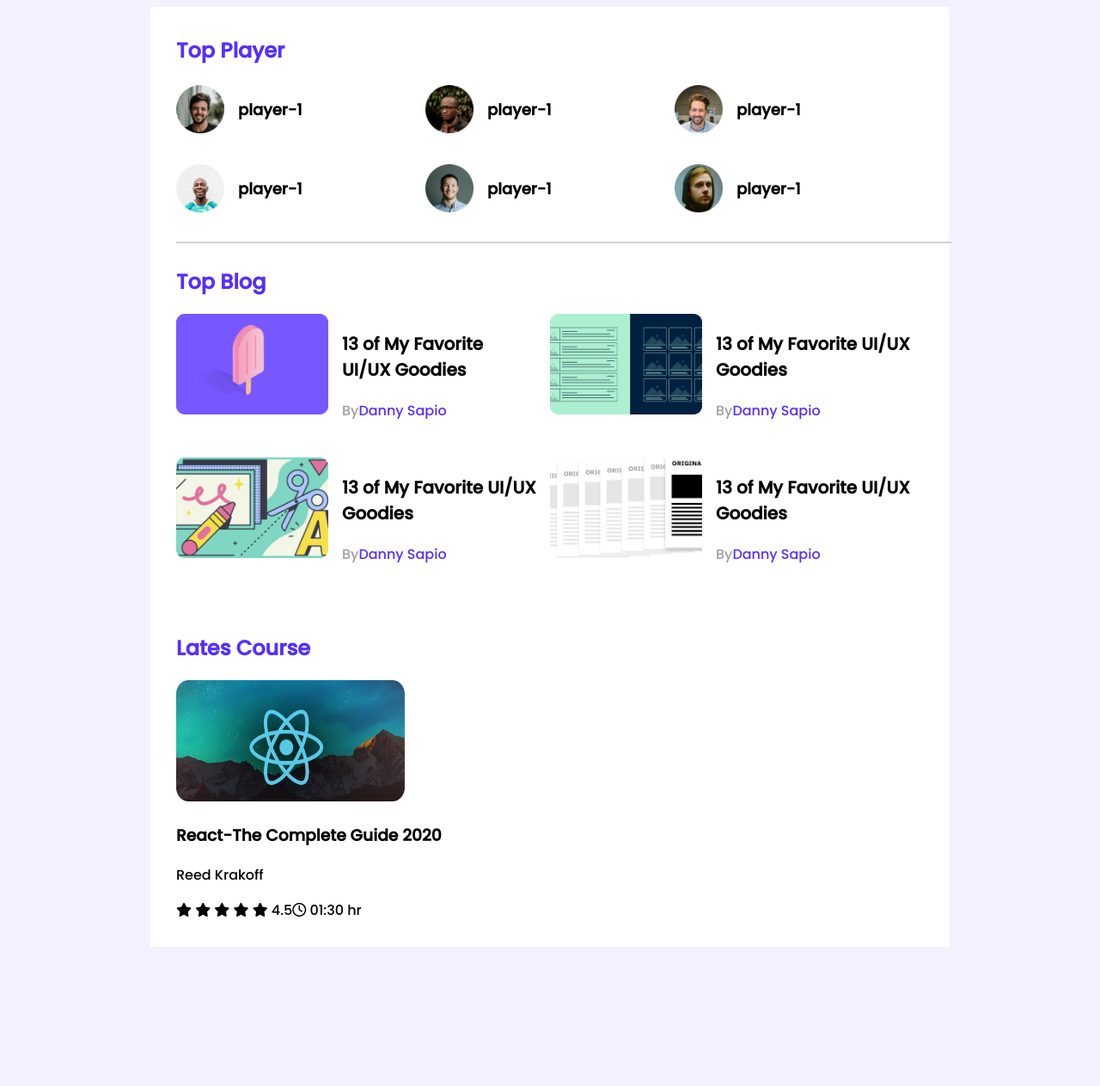
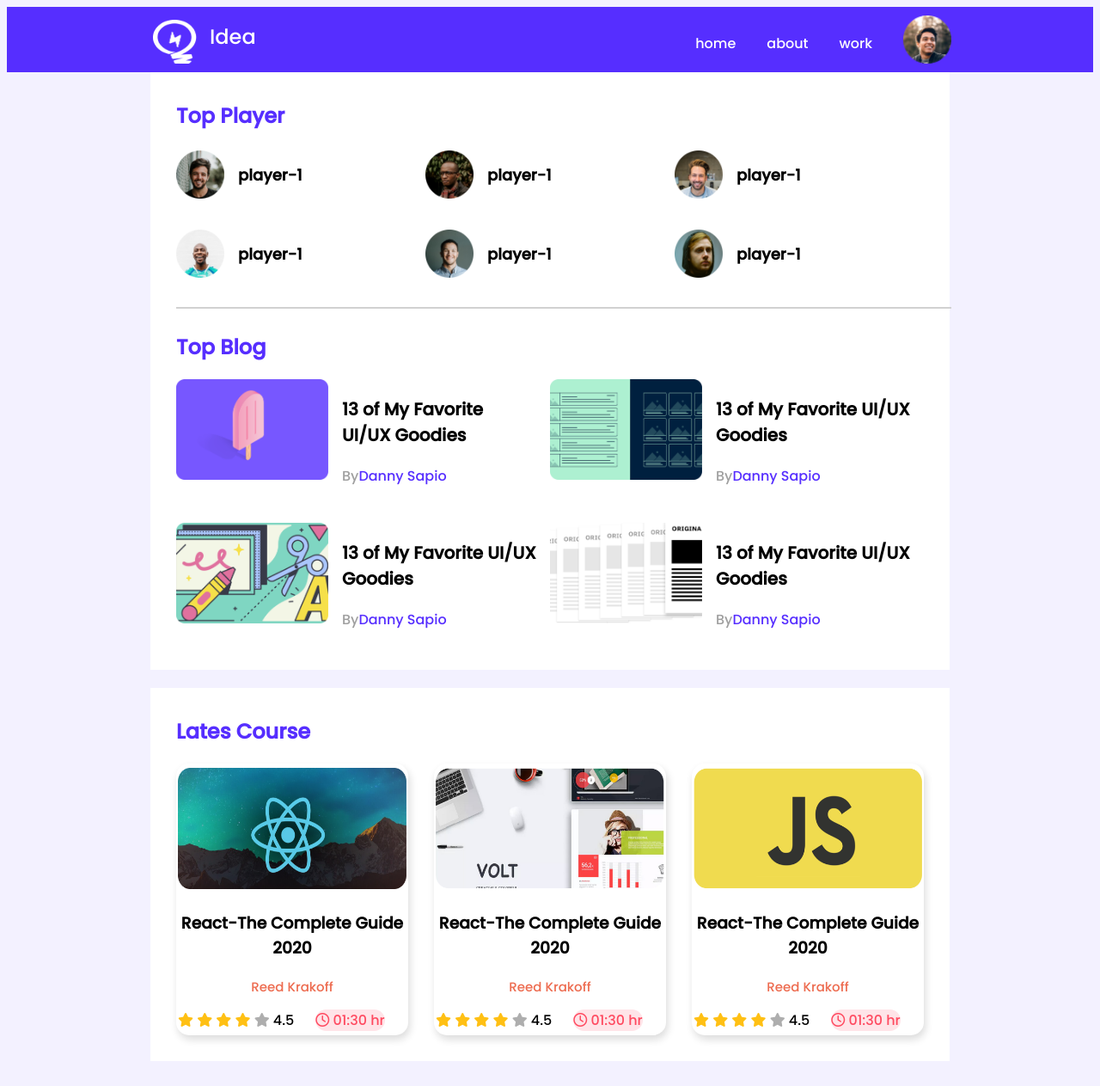
Before and after one commit to achinta21/pratices-leader-board, a plain HTML site: page index.html in a window 1280 px wide. Shown: the whole page at 86% size. Before the commit the page ends 1109 px from the top, so only its background shows below. Drawn offline with Linux system fonts and the light colour scheme.

Commit message:
my last commit

```diff
--- a/index.html
+++ b/index.html
@@ -16,7 +16,18 @@
          header star
     -------------------->
      <header>
-
+        <nav>
+            <div class="navbar-item">
+                <img src="images/icons/logo.png" alt="">
+                <a href="">Idea</a>
+            </div>
+            <div class="second-nav">
+                <a href="">home</a>
+                <a href="">about</a>
+                <a href="">work</a>
+                <img src="images/icons/profile.png" alt="">
+            </div>
+        </nav>
      </header>
     <!-----------------
          header end
@@ -124,14 +135,60 @@
                     </div>
                     <div class="course-info">
                         <div>
-                            <i class="fas fa-star"></i>
-                            <i class="fas fa-star"></i>
-                            <i class="fas fa-star"></i>
-                            <i class="fas fa-star"></i>
-                            <i class="fas fa-star"></i>
+                            <i class="fas fa-star fild"></i>
+                            <i class="fas fa-star fild"></i>
+                            <i class="fas fa-star fild"></i>
+                            <i class="fas fa-star fild"></i>
+                            <i class="fas fa-star enter"></i>
                             <span>4.5</span>
                         </div>
+                        <div class="ducation-course">
+                            <i class="far fa-clock"></i>
+                            01:30 hr
+                        </div>
+                    </div>
+                </div>
+                <div class="course">
+                    <div class="course-banner">
+                        <img src="images/courses/course-2.png" alt="">
+                    </div>
+                    <div class="course-detiles">
+                        <h3 class="course-title">React-The Complete Guide 2020</h3>
+                        <p class="course-reding">Reed Krakoff</p>
+                    </div>
+                    <div class="course-info">
                         <div>
+                            <i class="fas fa-star fild"></i>
+                            <i class="fas fa-star fild"></i>
+                            <i class="fas fa-star fild"></i>
+                            <i class="fas fa-star fild"></i>
+                            <i class="fas fa-star enter"></i>
+                            <span>4.5</span>
+                        </div>
+                        <div class="ducation-course">
+                            <i class="far fa-clock"></i>
+                            01:30 hr
+                        </div>
+                    </div>
+                </div>
+                <div class="course">
+                    <div class="course-banner">
+                        <img src="images/courses/course-3.png" alt="">
+                    </div>
+                    <div class="course-detiles">
+                        <h3 class="course-title">React-The Complete Guide 2020</h3>
+                        <p class="course-reding">Reed Krakoff</p>
+                    </div>
+                    <div class="course-info">
+                        <div>
+                            <i class="fas fa-star fild"></i>
+                            <i class="fas fa-star fild"></i>
+                            <i class="fas fa-star fild"></i>
+                            <i class="fas fa-star fild"></i>
+                            <i class="fas fa-star enter"></i>
+                            <span>4.5</span>
+                        </div>
+                        <div class="ducation-course">
                             <i class="far fa-clock"></i>
                             01:30 hr
                         </div>
--- a/style.css
+++ b/style.css
@@ -2,6 +2,54 @@
 body{
     font-family: 'Poppins', sans-serif;
     background: #F3F1FF;
+}
+nav{
+   display:flex;
+   background: #562EFF;
+   justify-content: space-between;
+   padding: 10px;
+
+}
+nav a{
+    text-decoration: none;
+    color: white;
+
+
+}
+.navbar-item{
+    display: flex;
+   margin-left: 160px;
+   justify-content: center;
+   line-height: 50px;
+
+
+}
+
+.navbar-item img{
+    width: 40.42px;
+    height: 51px;
+    margin-right:15px;
+    padding-top: 5px;
+
+}
+
+.navbar-item a{
+    width: 54px;
+    font-size: 24px
+}
+.navbar-item img{
+    width: 51px;
+
+}
+.second-nav{
+    margin-right: 160px;
+    display:flex;
+
+}
+.second-nav a{
+    font-size: 16px;
+    margin-right: 36px;
+    margin-top: 20px;
 }
 
  main{
@@ -10,11 +58,13 @@ body{
      align-items: center;
 
 
+
  }
  .continer{
      background-color:  #FFFFFF;
      width: 870px;
      padding: 30px;
+     margin-bottom: 21px;
 
  }
 
@@ -66,8 +116,10 @@ body{
        display: grid;
        grid-template-columns: repeat(2,1fr);
        grid-row-gap: 26px;
+
    }
    .blog{
+
        display: flex;
    }
    .blog .thumbnil img{
@@ -93,11 +145,43 @@ body{
   /*********************
        top course
    **********************/
+   .courses{
+       display: grid;
+       grid-template-columns: repeat(3,1fr);
+       grid-column-gap:30px;
 
+
+   }
+   .course{
+    box-shadow: 2px 5px 10px gainsboro;
+    border-radius: 15px;
+    text-align: center;
+    padding: 5px 2px;
+
+   }
    .course .course-banner img{
     width: 266px;
     height: 141px;
    }
+   .course-reding{
+       font-size: 15px;
+       color: #ED6B4F;
+   }
    .course-info{
        display: flex;
+
    }
+
+   .fa-star.fild{
+    color: #FFC014;
+   }
+   .fa-star.enter{
+    color:#AEAEAE;
+   }
+   .ducation-course{
+    background: #FFE4E8;
+    border-radius: 14.6913px;
+    color: #FF4A60;
+    margin-left: 25px;
+
+   }
```
